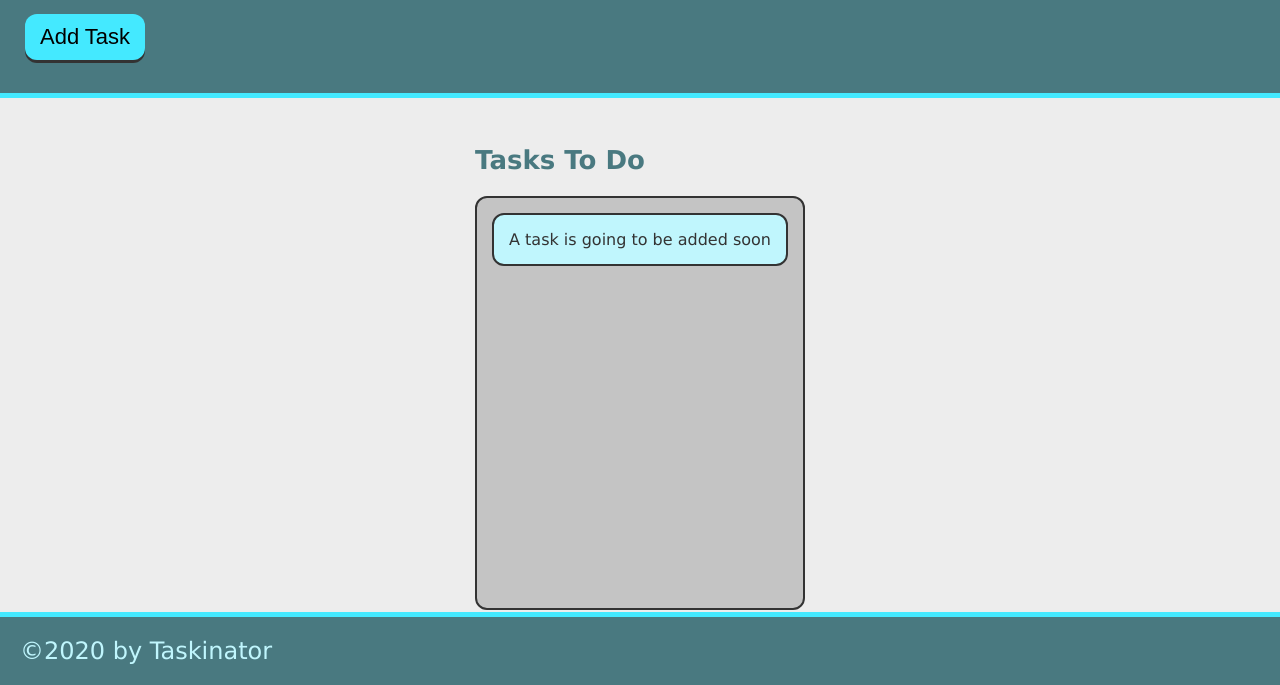
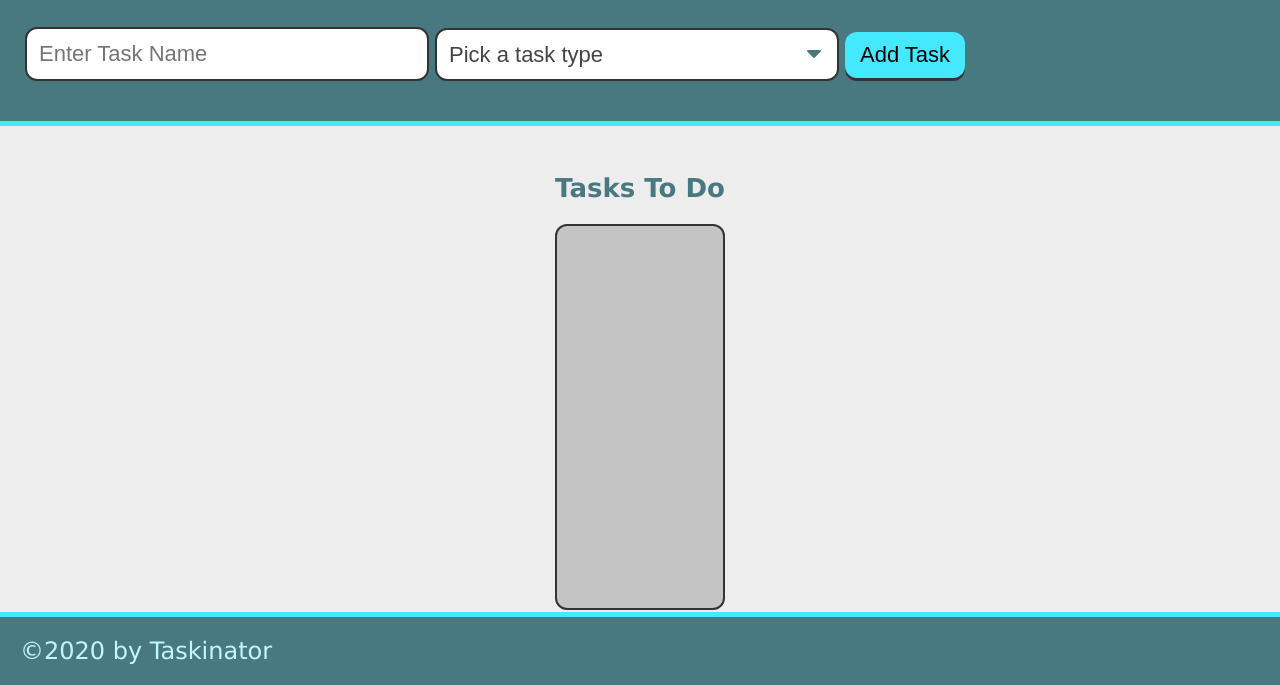
Before and after one commit to shellienguyen/taskinator, a plain HTML site: page index.html in a window 1280 px wide. Shown: the part 115-800 px from the top of the page. Drawn offline with Linux system fonts and the light colour scheme.

Commit message:
added drop down menu for task type

```diff
--- a/index.html
+++ b/index.html
@@ -13,7 +13,24 @@
    <header>
       <h1 class = "page-title">Taskinator</h1>
       <p>Click the button below to add a new task!</p>
-      <button type = "button" class = "btn" id = "save-task">Add Task</button>
+      <form id = "task-form">
+         <div class = "form-group">
+            <input type = "text" name = "task-name" placeholder = "Enter Task Name" />
+         </div>
+
+         <div class = "form-group">
+            <select name = "task-type" class = "select-dropdown">
+               <option value = "" disabled selected>Pick a task type</option>
+               <option value = "Print">Print</option>
+               <option value = "Web">Web</option>
+               <option value = "Mobile">Mobile</option>
+            </select>
+         </div>
+
+         <div class = "form-group">
+            <button type = "submit" class = "btn" id = "save-task">Add Task</button>
+         </div>
+      </form>
    </header>
 
    <main class = "page-content">
@@ -21,7 +38,6 @@
          <h2 class = "list-title">Tasks To Do</h2>
 
          <ul class = "task-list" id = "tasks-to-do">
-            <li class = "task-item">A task is going to be added soon</li>
          </ul>
       </section>
    </main>
```
